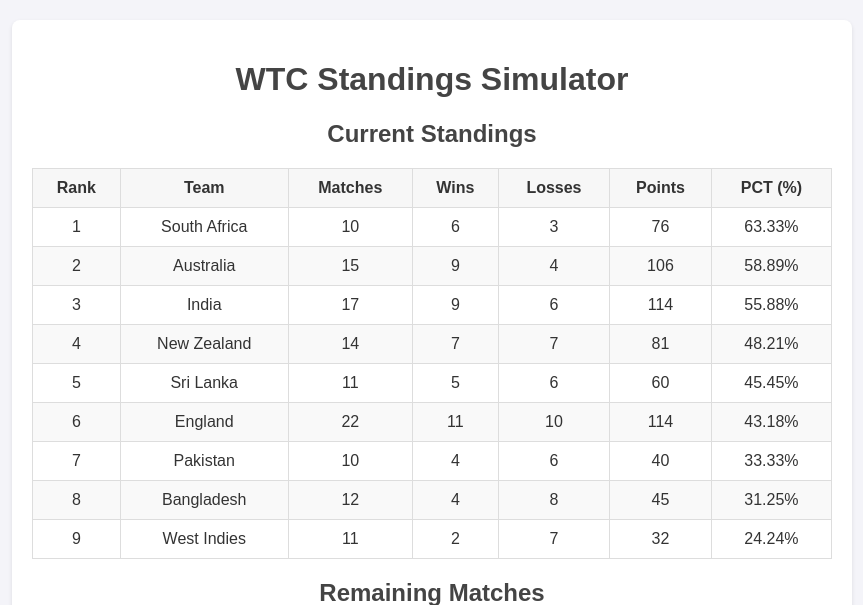
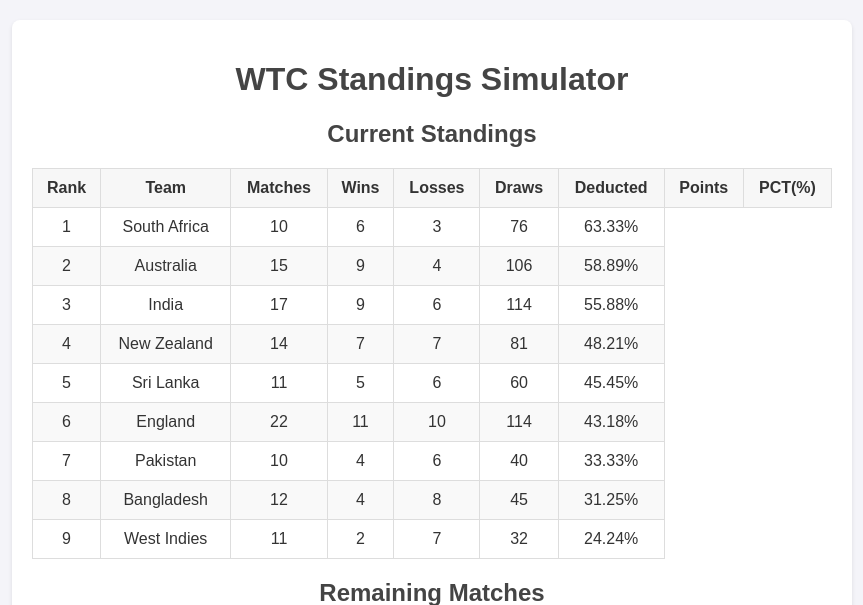
Before and after one commit to ishkwatra/cricket_table, a Flask app: page / in a window 1280 px wide. Shown: the top 605 px of the page, without its empty margins (208-1071 px from the left). Run offline with Flask 3, Linux system fonts and the light colour scheme.

Commit message:
Update index.html

```diff
--- a/WTC_Simulator/templates/index.html
+++ b/WTC_Simulator/templates/index.html
@@ -23,8 +23,10 @@
                         <th>Matches</th>
                         <th>Wins</th>
                         <th>Losses</th>
+                        <th>Draws</th>
+                        <th>Deducted</th>
                         <th>Points</th>
-                        <th>PCT (%)</th>
+                        <th>PCT(%)</th>
                     </tr>
                 </thead>
                 <tbody id="standings-body">
```
